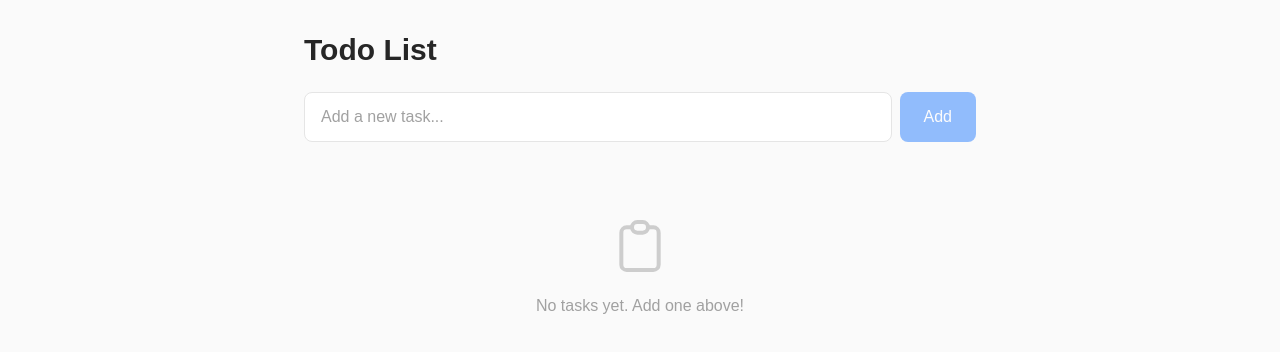
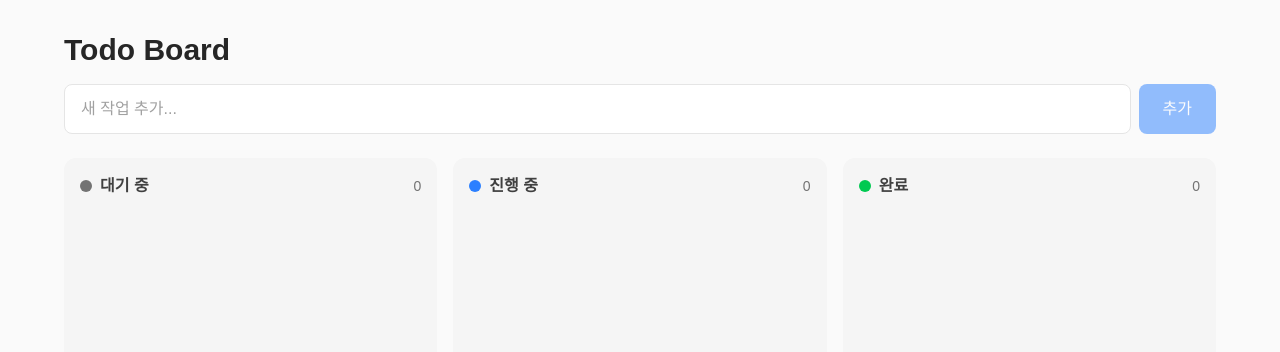
Before and after one commit to k1my3ch4n/websocket-example, a Next.js app in the folder websocket-notion/: page / in a window 1280 px wide. Shown: the top 352 px of the page. Built offline with nearby package versions, Linux system fonts and the light colour scheme.

Commit message:
feat : TodoList 의 상태 추가

```diff
--- a/websocket-notion/src/components/TodoList.tsx
+++ b/websocket-notion/src/components/TodoList.tsx
@@ -1,8 +1,14 @@
 "use client";
 
 import { useState } from "react";
-import { Todo } from "@/types/todo";
+import { Todo, TodoStatus } from "@/types/todo";
 import TodoItem from "./TodoItem";
+
+const COLUMNS: { status: TodoStatus; title: string; color: string }[] = [
+  { status: "pending", title: "대기 중", color: "bg-neutral-500" },
+  { status: "in_progress", title: "진행 중", color: "bg-blue-500" },
+  { status: "completed", title: "완료", color: "bg-green-500" },
+];
 
 export default function TodoList() {
   const [todos, setTodos] = useState<Todo[]>([]);
@@ -14,20 +20,12 @@ export default function TodoList() {
     const newTodo: Todo = {
       id: crypto.randomUUID(),
       text: newTodoText.trim(),
-      completed: false,
+      status: "pending",
       createdAt: new Date(),
     };
 
     setTodos([...todos, newTodo]);
     setNewTodoText("");
-  };
-
-  const toggleTodo = (id: string) => {
-    setTodos(
-      todos.map((todo) =>
-        todo.id === id ? { ...todo, completed: !todo.completed } : todo
-      )
-    );
   };
 
   const deleteTodo = (id: string) => {
@@ -38,28 +36,28 @@ export default function TodoList() {
     setTodos(todos.map((todo) => (todo.id === id ? { ...todo, text } : todo)));
   };
 
-  const completedCount = todos.filter((t) => t.completed).length;
+  const changeStatus = (id: string, status: TodoStatus) => {
+    setTodos(
+      todos.map((todo) => (todo.id === id ? { ...todo, status } : todo))
+    );
+  };
+
+  const getTodosByStatus = (status: TodoStatus) =>
+    todos.filter((todo) => todo.status === status);
 
   return (
-    <div className="w-full max-w-2xl mx-auto">
+    <div className="w-full max-w-6xl mx-auto">
       <div className="mb-6">
-        <h1 className="text-3xl font-bold text-neutral-800 dark:text-white mb-2">
-          Todo List
+        <h1 className="text-3xl font-bold text-neutral-800 dark:text-white mb-4">
+          Todo Board
         </h1>
-        {todos.length > 0 && (
-          <p className="text-sm text-neutral-500 dark:text-neutral-400">
-            {completedCount} / {todos.length} completed
-          </p>
-        )}
-      </div>
-
-      <div className="flex gap-2 mb-6">
+        <div className="flex gap-2">
           <input
             type="text"
             value={newTodoText}
             onChange={(e) => setNewTodoText(e.target.value)}
             onKeyDown={(e) => e.key === "Enter" && addTodo()}
-          placeholder="Add a new task..."
+            placeholder="새 작업 추가..."
             className="flex-1 px-4 py-3 bg-white dark:bg-neutral-800 border border-neutral-200 dark:border-neutral-700 rounded-lg outline-none focus:ring-2 focus:ring-blue-500 focus:border-transparent text-neutral-800 dark:text-white placeholder-neutral-400"
           />
           <button
@@ -67,39 +65,39 @@ export default function TodoList() {
             disabled={!newTodoText.trim()}
             className="px-6 py-3 bg-blue-500 text-white rounded-lg font-medium hover:bg-blue-600 disabled:opacity-50 disabled:cursor-not-allowed transition-colors"
           >
-          Add
+            추가
           </button>
         </div>
+      </div>
 
-      <div className="space-y-2">
-        {todos.length === 0 ? (
-          <div className="text-center py-12 text-neutral-400 dark:text-neutral-500">
-            <svg
-              className="w-16 h-16 mx-auto mb-4 opacity-50"
-              fill="none"
-              stroke="currentColor"
-              viewBox="0 0 24 24"
+      <div className="grid grid-cols-1 md:grid-cols-3 gap-4">
+        {COLUMNS.map((column) => (
+          <div
+            key={column.status}
+            className="bg-neutral-100 dark:bg-neutral-800/50 rounded-xl p-4"
           >
-              <path
-                strokeLinecap="round"
-                strokeLinejoin="round"
-                strokeWidth={1.5}
-                d="M9 5H7a2 2 0 00-2 2v12a2 2 0 002 2h10a2 2 0 002-2V7a2 2 0 00-2-2h-2M9 5a2 2 0 002 2h2a2 2 0 002-2M9 5a2 2 0 012-2h2a2 2 0 012 2"
-              />
-            </svg>
-            <p>No tasks yet. Add one above!</p>
+            <div className="flex items-center gap-2 mb-4">
+              <div className={`w-3 h-3 rounded-full ${column.color}`} />
+              <h2 className="font-semibold text-neutral-700 dark:text-neutral-200">
+                {column.title}
+              </h2>
+              <span className="ml-auto text-sm text-neutral-500 dark:text-neutral-400">
+                {getTodosByStatus(column.status).length}
+              </span>
             </div>
-        ) : (
-          todos.map((todo) => (
+            <div className="space-y-2 min-h-[200px]">
+              {getTodosByStatus(column.status).map((todo) => (
                 <TodoItem
                   key={todo.id}
                   todo={todo}
-              onToggle={toggleTodo}
                   onDelete={deleteTodo}
                   onEdit={editTodo}
+                  onStatusChange={changeStatus}
                 />
-          ))
-        )}
+              ))}
+            </div>
+          </div>
+        ))}
       </div>
     </div>
   );
```
Lines whose indentation alone changed are shown as unchanged.
